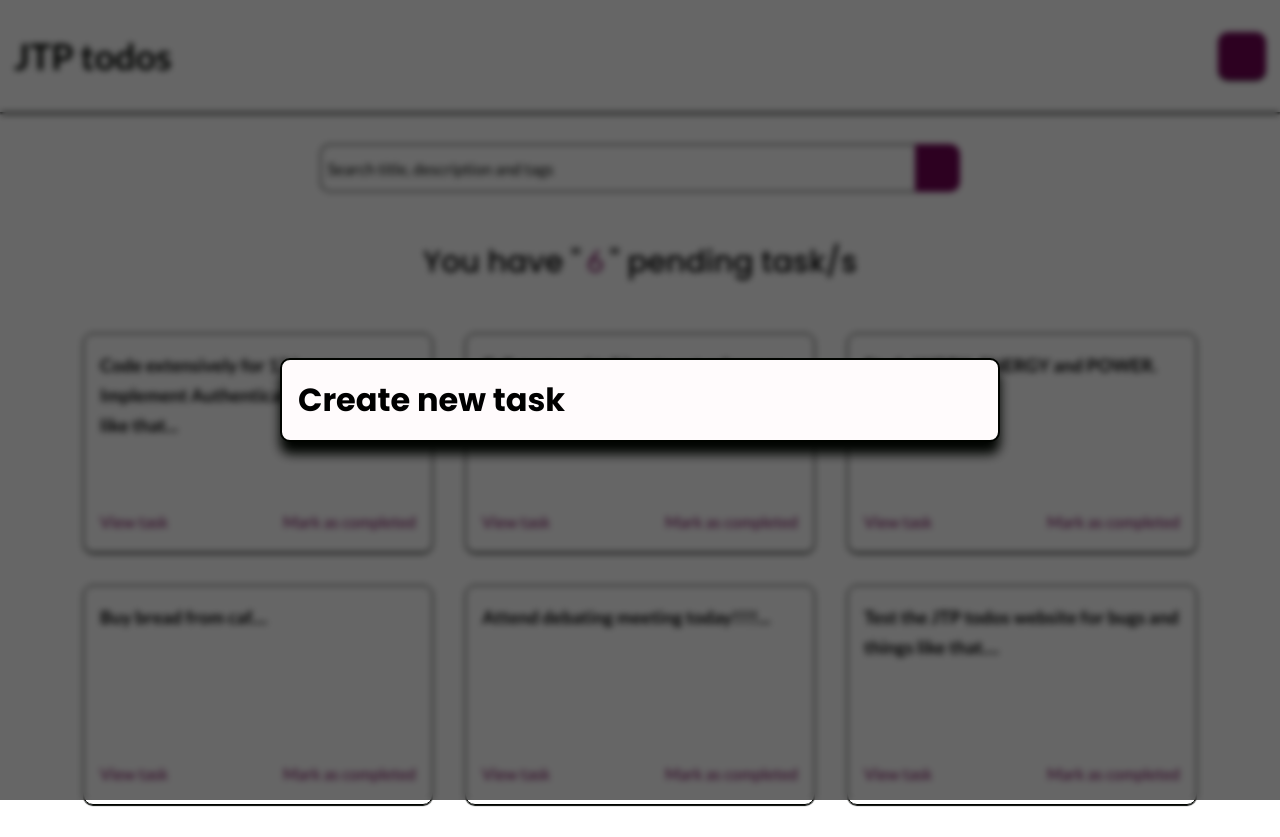
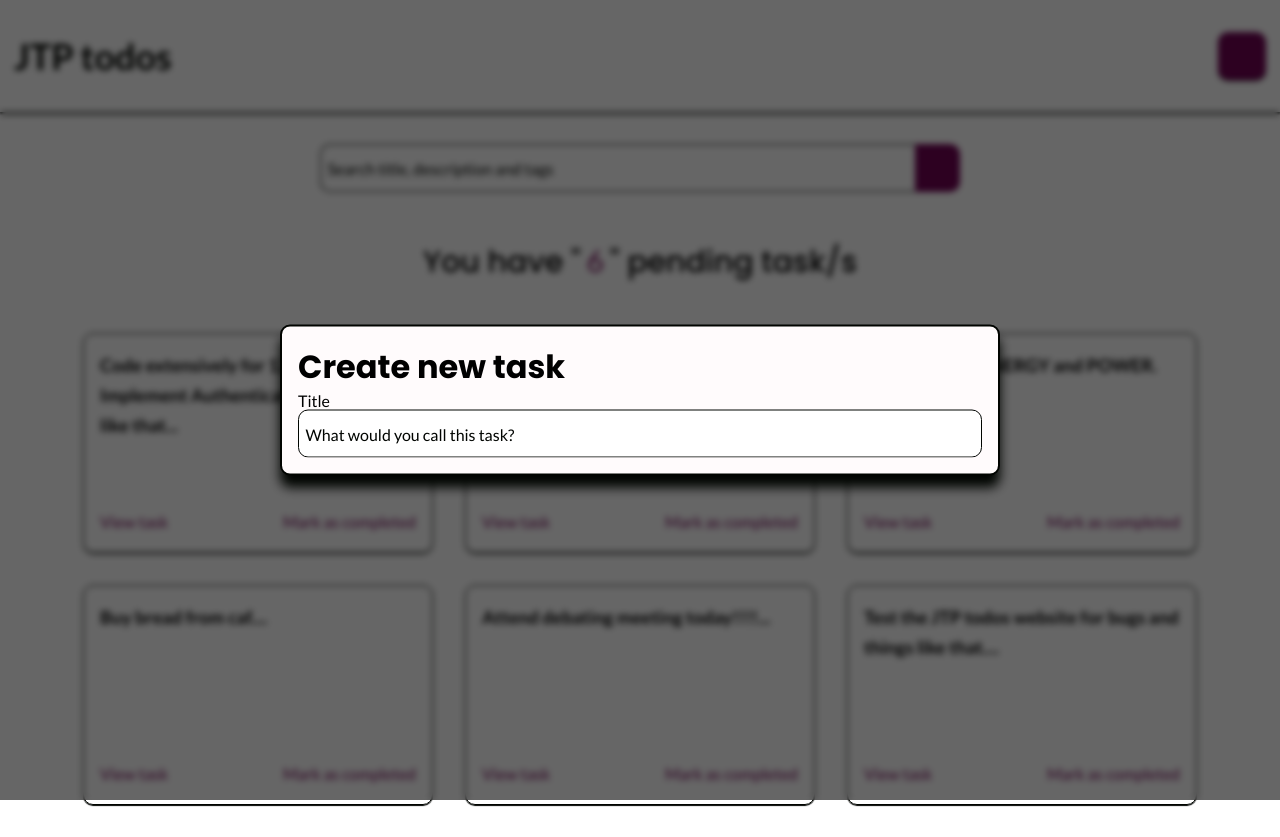
Before and after one commit to joshytheprogrammer/todos-frontend, a Nuxt app: page / in a window 1280 px wide. Both pictures are taken after a click on the button 1242 px from the left and 56 px from the top of the page. Built offline with nearby package versions, Linux system fonts and the light colour scheme; some icons are missing.

Commit message:
made changes

```diff
--- a/components/App/Create.vue
+++ b/components/App/Create.vue
@@ -6,7 +6,10 @@
       </template>
       <template #body>
         <form>
-
+          <div class="form-group">
+            <label>Title</label>
+            <input type="text" placeholder="What would you call this task?" required>
+          </div>
         </form>
       </template>
     </Modal>
@@ -23,5 +26,18 @@ export default {
 </script>
 
 <style lang="scss" scoped>
+.create {
+  h1 {
 
+  }
+
+  form {
+    .form-group {
+
+      input {
+        @include form-control;
+      }
+    }
+  }
+}
 </style>
--- a/components/App/Modal.vue
+++ b/components/App/Modal.vue
@@ -50,7 +50,6 @@ export default {
     border-radius: 10px;
     box-shadow: 0 12px 12px $dark;
     z-index: 10;
-    text-align: center;
 
     padding: 1rem;
 
@@ -68,15 +67,5 @@ export default {
       }
     }
   }
-
-  // @keyframes popup {
-  //   0%{
-  //     opacity: 0;
-  //   }
-
-  //   100%{
-  //     opacity: 1;
-  //   }
-  // }
 }
 </style>
```
